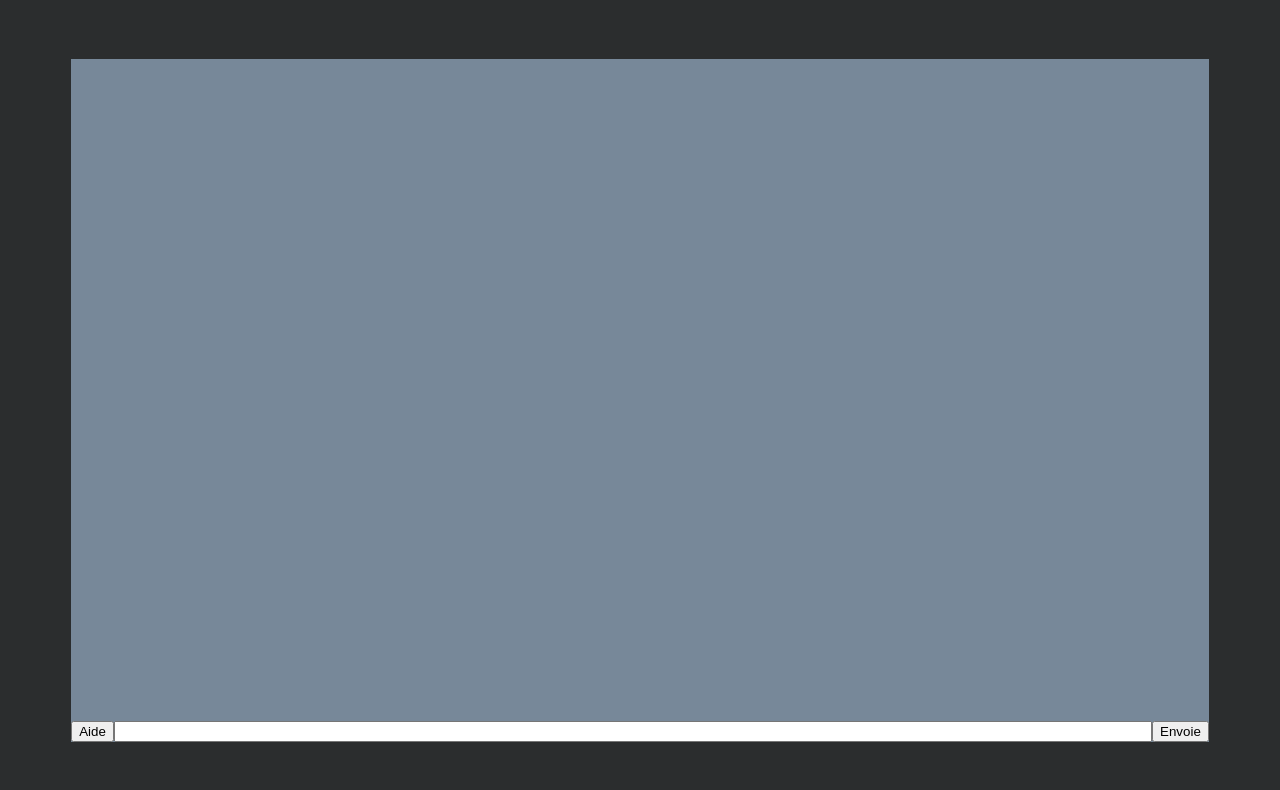
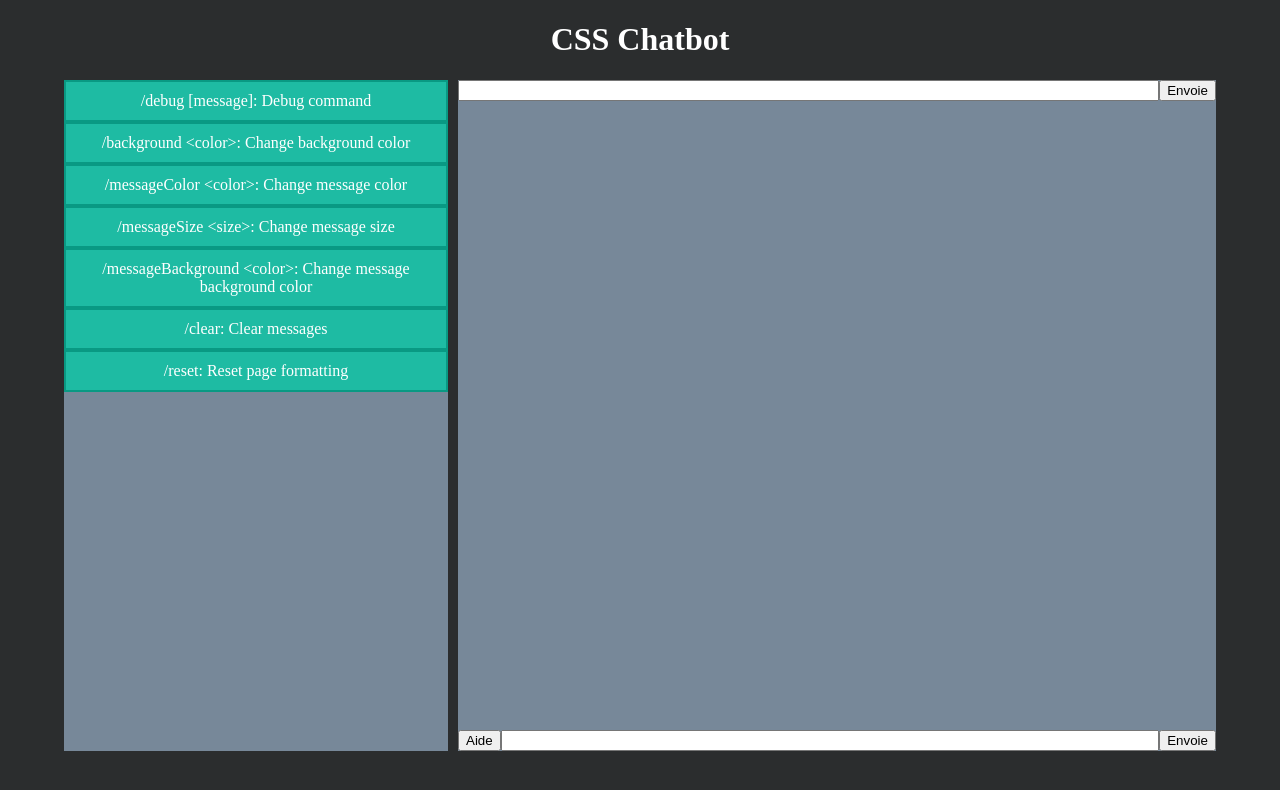
Before and after one commit to Xen0Xys/Projet-Web-2021, a plain HTML site: page www/index.html in a window 1280 px wide. Both pictures are taken after a click on the button "Aide". Drawn offline with Linux system fonts and the light colour scheme.

Commit message:
Adding button for help and start search zone

```diff
--- a/www/index.html
+++ b/www/index.html
@@ -10,10 +10,18 @@
 		<title>Chatbot</title>
 	</head>
 	<body>
-	<div id="help" style="display: none">
+		<center>
+			<h1 id="titre">CSS Chatbot</h1>
+		</center>
+		<div id="body" style="column-count: 2" >
+			<div id="help" style="display: hidden">
 				<div id="help_parent"></div>
 			</div>
-	<div id="chatbox" style="margin-left: 5%;position: relative">
+			<div id="chatbox" style="margin-left: 5%">
+				<div id="search">
+					<input id="insearch" type="text"/>
+					<button onclick="">Envoie</button>
+				</div>
 				<p style="flex-grow: 1"></p>
 				<div id="chat">
 					<div id="void"></div>
@@ -24,5 +32,6 @@
 					<button onclick="sendMessage()">Envoie</button>
 				</div>
 			</div>
+		</div>
 	</body>
 </html>
--- a/www/scripts/app.js
+++ b/www/scripts/app.js
@@ -84,17 +84,17 @@ console.log(app.commands.parse("/background"))
 window.useMe = function useMe() {
     switch (document.getElementById("help").style.display) {
         case "none":
-            document.body.style.columnCount = "2";
+            document.getElementById("body").style.columnCount = "2";
             document.getElementById("help").style.display = "";
             document.getElementById("chatbox").style.marginLeft = "0%";
             break;
         case "":
-            document.body.style.clear;
+            document.getElementById("body").style.clear;
             document.getElementById("help").style.display = "none";
             document.getElementById("chatbox").style.marginLeft = "5%";
             break;
         default:
-            document.body.style.columnCount = "2";
+            document.getElementById("body").style.columnCount = "2";
             document.getElementById("help").style.display = "";
             document.getElementById("chatbox").style.marginLeft = "0%";
     }
--- a/www/styles/style.css
+++ b/www/styles/style.css
@@ -1,20 +1,28 @@
 body,html {
-	height: 99%;
-}
-
-body {
-	column-gap: 10px;
 	background-color: rgb(43, 45, 46);
-	display: flex;
+	height: 95%;
+	padding: 0;
+	margin:0;
 }
 
 input {
 	flex: 1;
 }
 
+#titre {
+	color: white;
+}
+
+#body {
+	height: 100%;
+	column-gap: 10px;
+	display: flex;
+	padding: 0;
+	margin:0;
+}
+
 #help,#chatbox {
 	display: flex;
-	margin-top: 4%;
 	margin-bottom: 4%;
 	flex: 1;
 	background-color: rgb(119, 136, 153);
@@ -33,24 +41,16 @@ input {
 
 #chat {
 	display: flex;
-	position: relative;
 	margin-top: auto;
 	margin-bottom: 0;
 	flex-flow: column wrap;
 }
 
-#input {
-	display: flex;
+
+#input, #search {
 	margin-top: auto;
 	margin-bottom: 0;
-}
-
-.message {
-	order: 1;
-
-}
-
-.user, .bot {
+	display: flex;
 }
 
 .user {
@@ -62,3 +62,17 @@ input {
 	align-self: flex-start;
 	background-color: rgb(204, 204, 204);
 }
+
+a:link, a:visited {
+	color: white;
+	background-color: #1ebba3;
+	display: inline-block;
+	padding: 10px 20px;
+	border: 2px solid #099983;
+	text-decoration: none;
+	text-align: center;
+}
+a:hover, a:active {
+	background-color: #9c6ae1;
+	border-color: #7443b6;
+}
```
Lines whose indentation alone changed are shown as unchanged.
